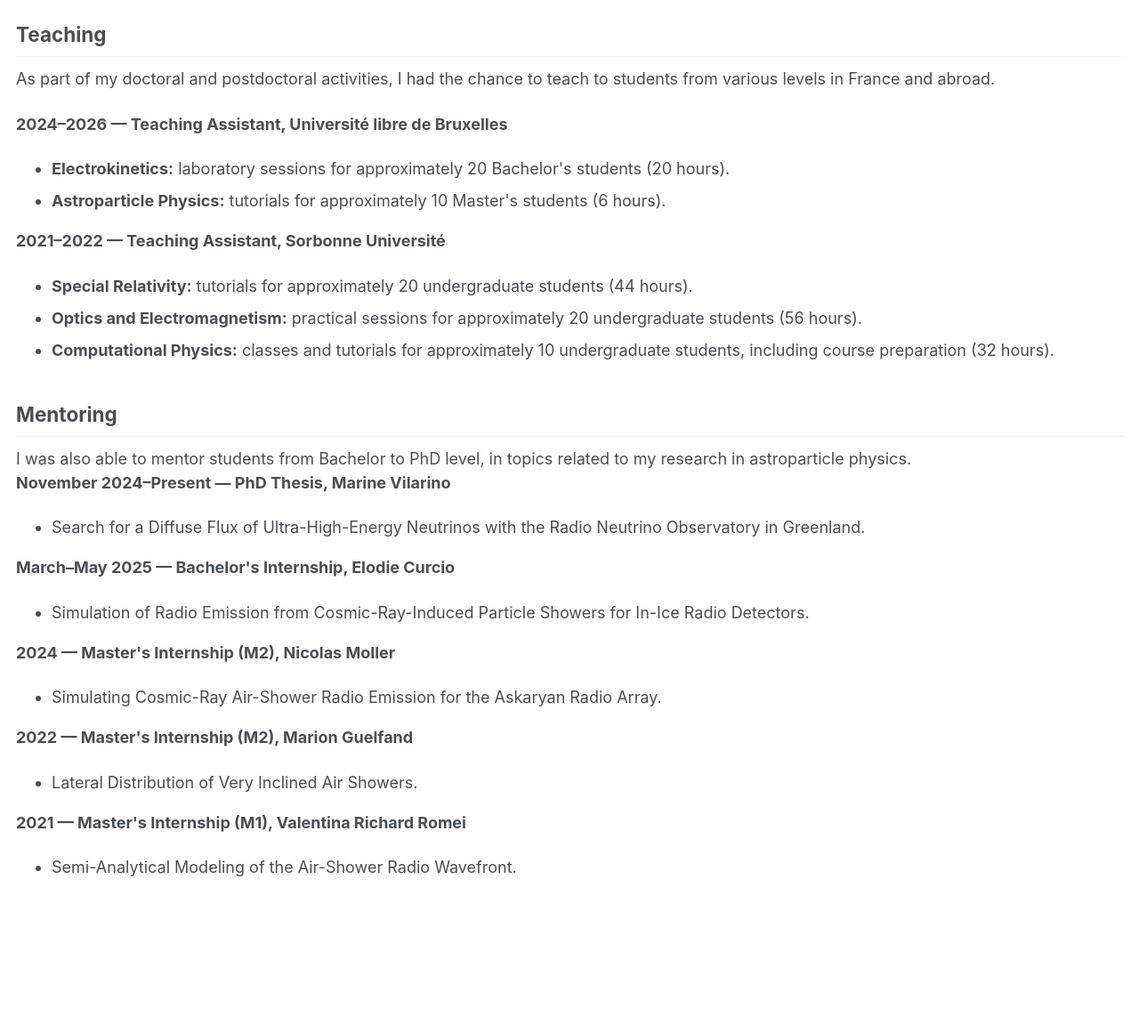
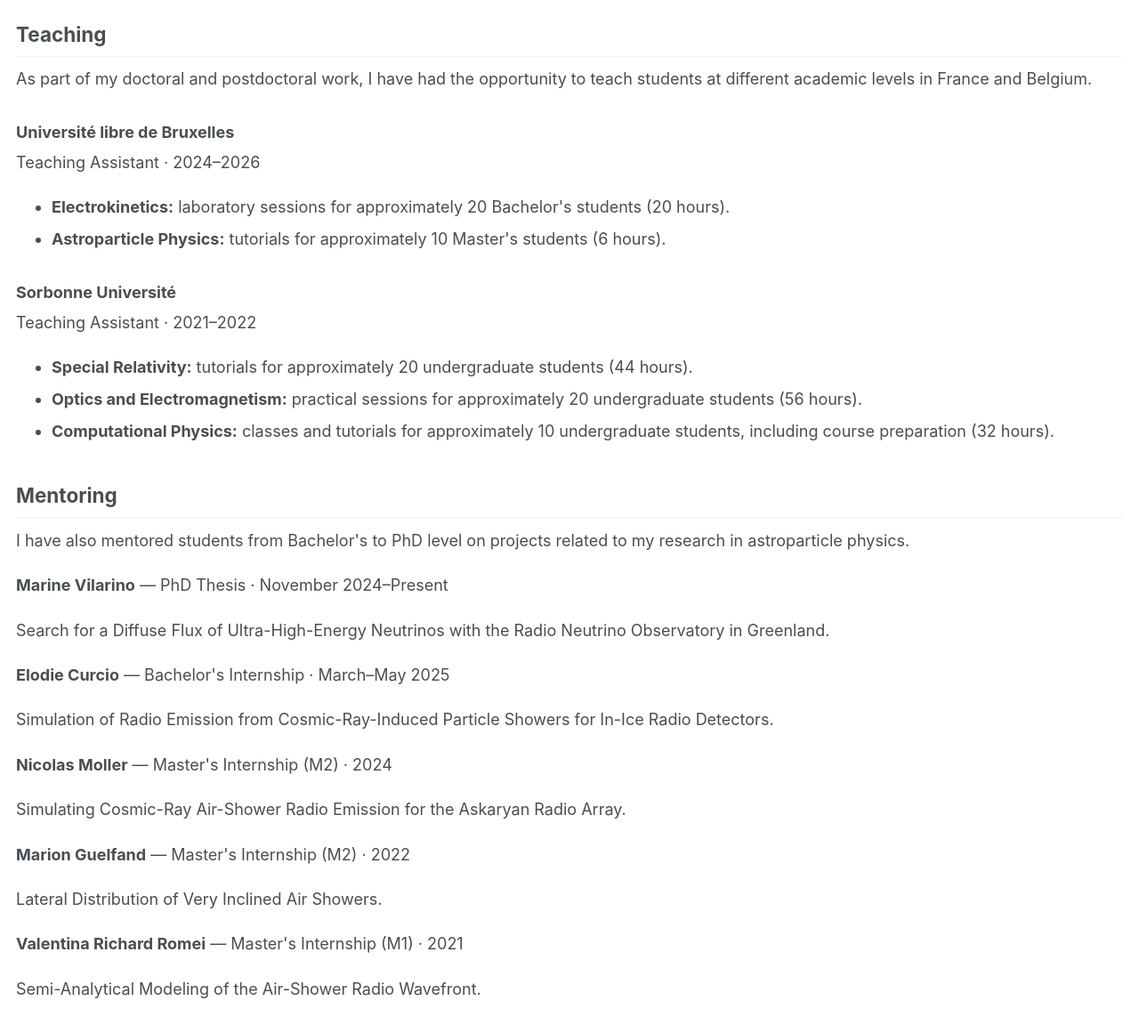
Before and after one commit to simonchiche/simonchiche.github.io, a Jekyll site: the page built from _pages/teaching-and-outreach.html, in a window 1280 px wide and 1400 px high, scrolled down 503 px. Shown: the part 182-1343 px from the top of the window at 89% size. Built offline with Jekyll 4.4.1, drawn with Linux system fonts in a browser that asks for light colours.

Commit message:
Updated page layout

```diff
--- a/_pages/teaching-and-outreach.html
+++ b/_pages/teaching-and-outreach.html
@@ -29,49 +29,79 @@ redirect_from:
 
 
 
+
 <h2>Teaching</h2>
 
-<p>As part of my doctoral and postdoctoral activities, I had the chance to teach to students from various levels in France and abroad.</p>
+<p>As part of my doctoral and postdoctoral work, I have had the opportunity to teach students at different academic levels in France and Belgium.</p>
 
-<p><strong>2024–2026 — Teaching Assistant, Université libre de Bruxelles</strong></p>
+<div class="teaching-entries">
+
+  <div class="teaching-entry">
+    <h3>Université libre de Bruxelles</h3>
+    <p class="teaching-entry__meta">Teaching Assistant · 2024–2026</p>
     <ul>
       <li><strong>Electrokinetics:</strong> laboratory sessions for approximately 20 Bachelor's students (20 hours).</li>
       <li><strong>Astroparticle Physics:</strong> tutorials for approximately 10 Master's students (6 hours).</li>
     </ul>
+  </div>
 
-<p><strong>2021–2022 — Teaching Assistant, Sorbonne Université</strong></p>
+  <div class="teaching-entry">
+    <h3>Sorbonne Université</h3>
+    <p class="teaching-entry__meta">Teaching Assistant · 2021–2022</p>
     <ul>
       <li><strong>Special Relativity:</strong> tutorials for approximately 20 undergraduate students (44 hours).</li>
       <li><strong>Optics and Electromagnetism:</strong> practical sessions for approximately 20 undergraduate students (56 hours).</li>
       <li><strong>Computational Physics:</strong> classes and tutorials for approximately 10 undergraduate students, including course preparation (32 hours).</li>
     </ul>
+  </div>
+
+</div>
 
 
 <h2>Mentoring</h2>
 
-I was also able to mentor students from Bachelor to PhD level, in topics related to my research in astroparticle physics.
+<p>I have also mentored students from Bachelor's to PhD level on projects related to my research in astroparticle physics.</p>
 
-<p><strong>November 2024–Present — PhD Thesis, Marine Vilarino</strong></p>
-<ul>
-  <li>Search for a Diffuse Flux of Ultra-High-Energy Neutrinos with the Radio Neutrino Observatory in Greenland.</li>
-</ul>
+<div class="mentoring-entries">
 
-<p><strong>March–May 2025 — Bachelor's Internship, Elodie Curcio</strong></p>
-<ul>
-  <li>Simulation of Radio Emission from Cosmic-Ray-Induced Particle Showers for In-Ice Radio Detectors.</li>
-</ul>
+  <div class="mentoring-entry">
+    <p class="mentoring-entry__heading">
+      <strong>Marine Vilarino</strong>
+      <span class="mentoring-entry__meta">— PhD Thesis · November 2024–Present</span>
+    </p>
+    <p class="mentoring-entry__project">Search for a Diffuse Flux of Ultra-High-Energy Neutrinos with the Radio Neutrino Observatory in Greenland.</p>
+  </div>
 
-<p><strong>2024 — Master's Internship (M2), Nicolas Moller</strong></p>
-<ul>
-  <li>Simulating Cosmic-Ray Air-Shower Radio Emission for the Askaryan Radio Array.</li>
-</ul>
+  <div class="mentoring-entry">
+    <p class="mentoring-entry__heading">
+      <strong>Elodie Curcio</strong>
+      <span class="mentoring-entry__meta">— Bachelor's Internship · March–May 2025</span>
+    </p>
+    <p class="mentoring-entry__project">Simulation of Radio Emission from Cosmic-Ray-Induced Particle Showers for In-Ice Radio Detectors.</p>
+  </div>
 
-<p><strong>2022 — Master's Internship (M2), Marion Guelfand</strong></p>
-<ul>
-  <li>Lateral Distribution of Very Inclined Air Showers.</li>
-</ul>
+  <div class="mentoring-entry">
+    <p class="mentoring-entry__heading">
+      <strong>Nicolas Moller</strong>
+      <span class="mentoring-entry__meta">— Master's Internship (M2) · 2024</span>
+    </p>
+    <p class="mentoring-entry__project">Simulating Cosmic-Ray Air-Shower Radio Emission for the Askaryan Radio Array.</p>
+  </div>
 
-<p><strong>2021 — Master's Internship (M1), Valentina Richard Romei</strong></p>
-<ul>
-  <li>Semi-Analytical Modeling of the Air-Shower Radio Wavefront.</li>
-</ul>
+  <div class="mentoring-entry">
+    <p class="mentoring-entry__heading">
+      <strong>Marion Guelfand</strong>
+      <span class="mentoring-entry__meta">— Master's Internship (M2) · 2022</span>
+    </p>
+    <p class="mentoring-entry__project">Lateral Distribution of Very Inclined Air Showers.</p>
+  </div>
+
+  <div class="mentoring-entry">
+    <p class="mentoring-entry__heading">
+      <strong>Valentina Richard Romei</strong>
+      <span class="mentoring-entry__meta">— Master's Internship (M1) · 2021</span>
+    </p>
+    <p class="mentoring-entry__project">Semi-Analytical Modeling of the Air-Shower Radio Wavefront.</p>
+  </div>
+
+</div>
```
Lines whose indentation alone changed are shown as unchanged.
